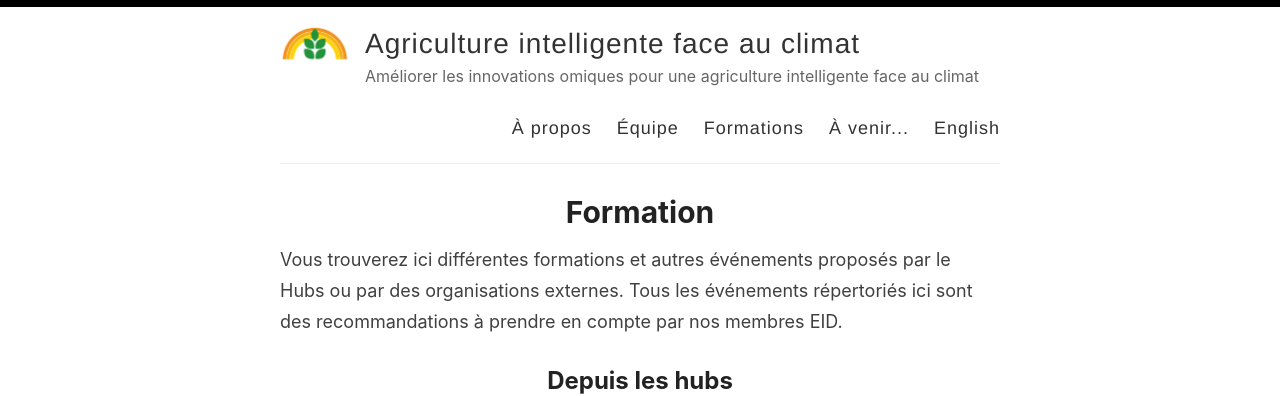
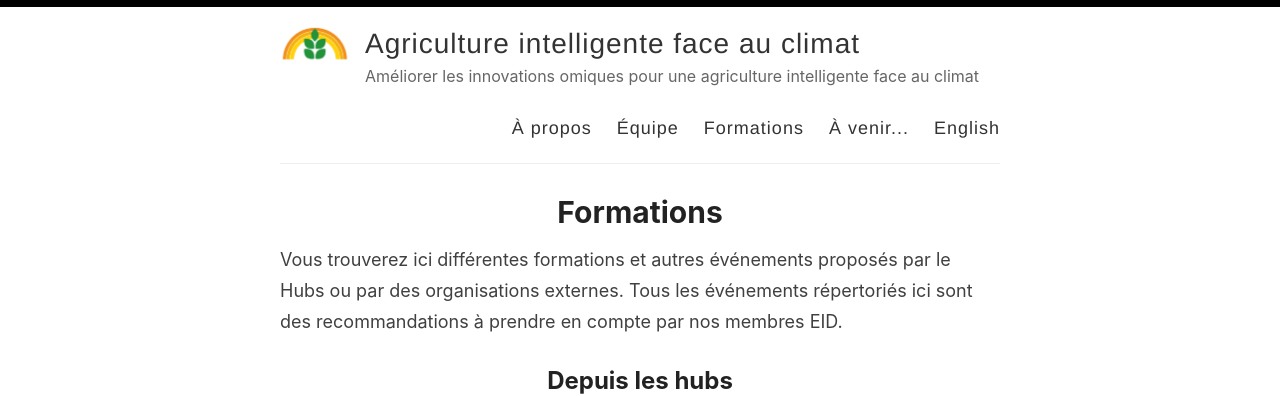
Before and after one commit to ClimateSmartAg/ClimateSmartAg-website-fr, a Jekyll site: the page built from _pages/training.md, in a window 1280 px wide. Shown: the top 396 px of the page. Built offline with Jekyll 4.4.1, drawn with Linux system fonts in a browser that asks for light colours.

Commit message:
Update training.md

```diff
--- a/_pages/training.md
+++ b/_pages/training.md
@@ -4,7 +4,7 @@
 permalink: /training/
 ---
 
-# Formation
+# Formations
 Vous trouverez ici différentes formations et autres événements proposés par le Hubs ou par des organisations externes. Tous les événements répertoriés ici sont des recommandations à prendre en compte par nos membres EID.
 
 ## Depuis les hubs
```
